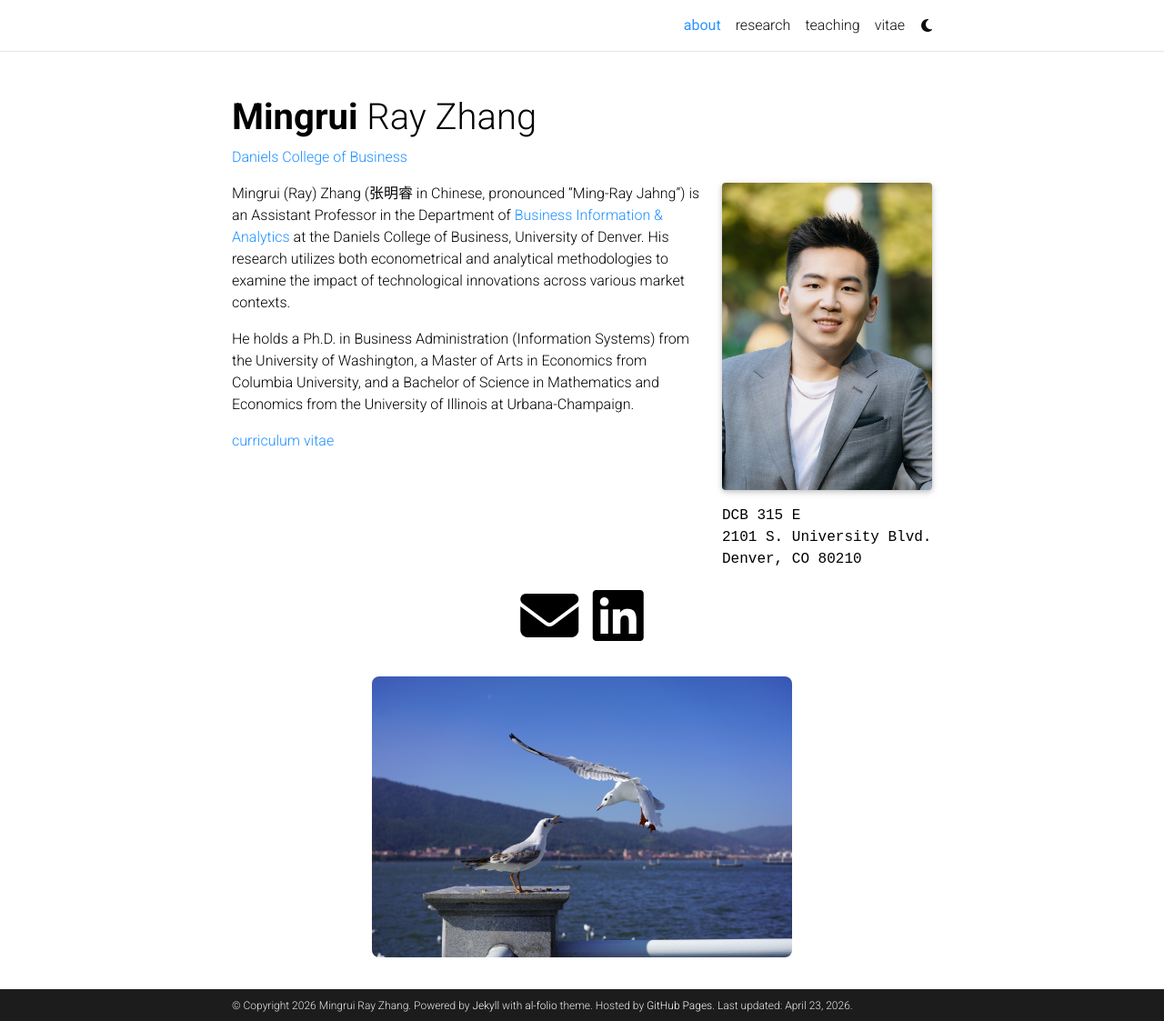
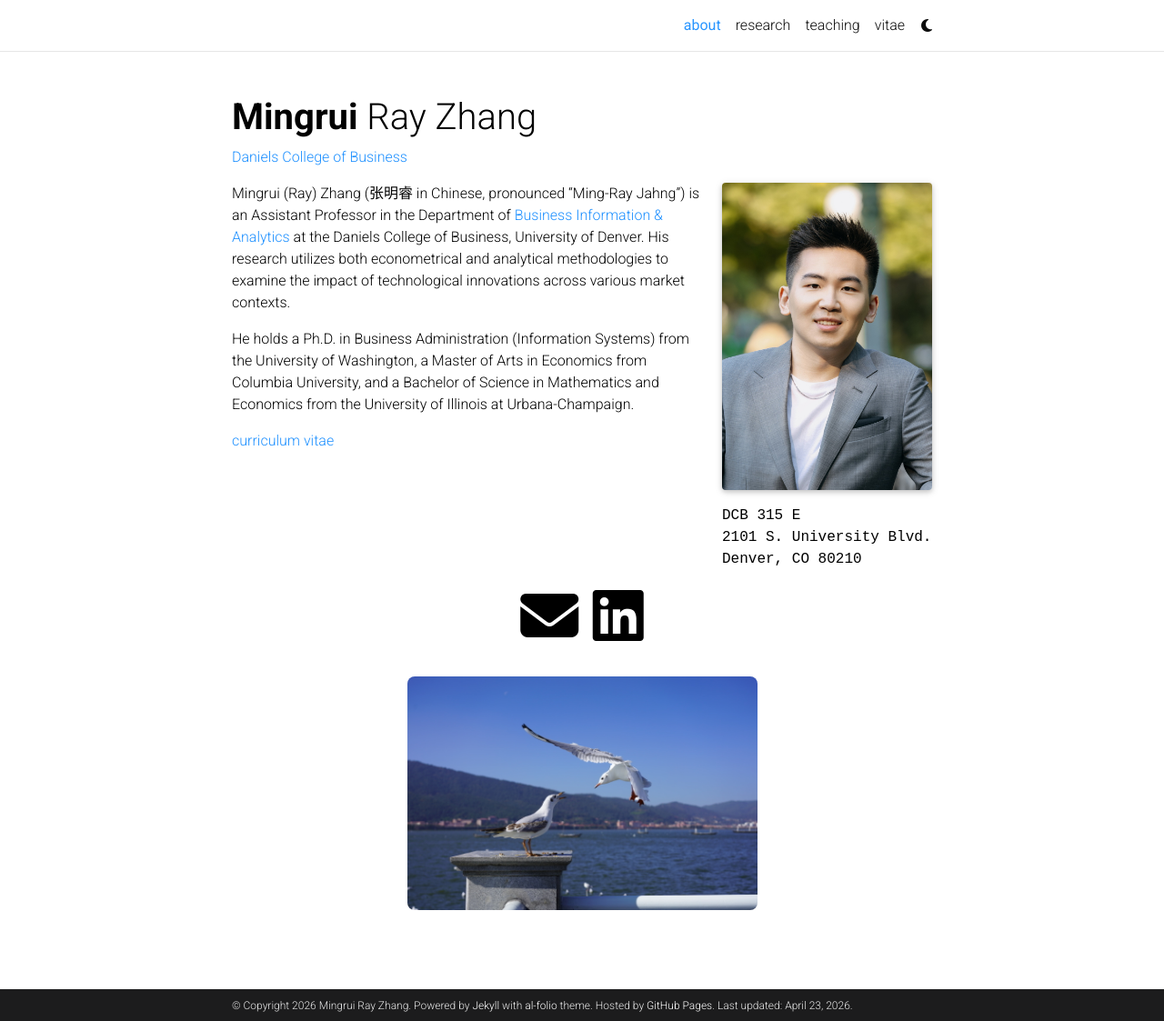
Before and after one commit to MingruiRayZhang/MingruiRayZhang.github.io, a Jekyll site: the page built from _pages/about.md, in a window 1280 px wide and 1123 px high. Shown: the whole window at 91% size. Built offline with Jekyll 4.4.1, drawn with Linux system fonts in a browser that asks for light colours; comment, search, counter and statistics services are not loaded; a style sheet for code colours, icons or effects is not loaded.

Commit message:
Update about.html

```diff
--- a/_layouts/about.html
+++ b/_layouts/about.html
@@ -74,11 +74,11 @@
 
           <!-- traffic counter -->
           <div style="text-align: center; max-width: 25%; margin: auto;">
-            <script type='text/javascript' id='clustrmaps' src='//cdn.clustrmaps.com/map_v2.js?cl=080808&w=a&t=n&d=fG0IWTRFdv49_p21e2xRqZum0F7jV9wCMAJxpii2S-s&co=ffffff&cmo=3acc3a&cmn=ff5353&ct=808080'></script>
+            <script type="text/javascript" id="clstr_globe" src="//clustrmaps.com/globe.js?d=fG0IWTRFdv49_p21e2xRqZum0F7jV9wCMAJxpii2S-s"></script>
           </div>
 
           <!-- Bottom photo -->
-          <img src="/assets/img/photos/2024gugu.JPG" alt="Photo 1" style="display: block; margin: 1rem auto 0; width: 60%; border-radius: 8px;">
+          <img src="/assets/img/photos/2024gugu.JPG" alt="Photo 1" style="display: block; margin: 1rem auto 0; width: 50%; border-radius: 8px;">
 
         </article>
 
```
